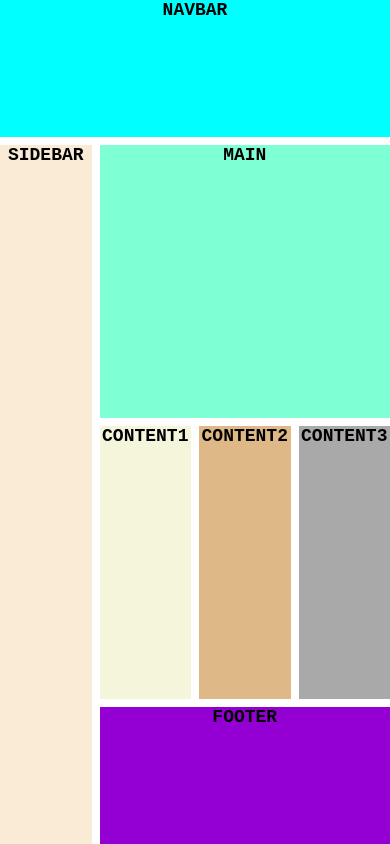
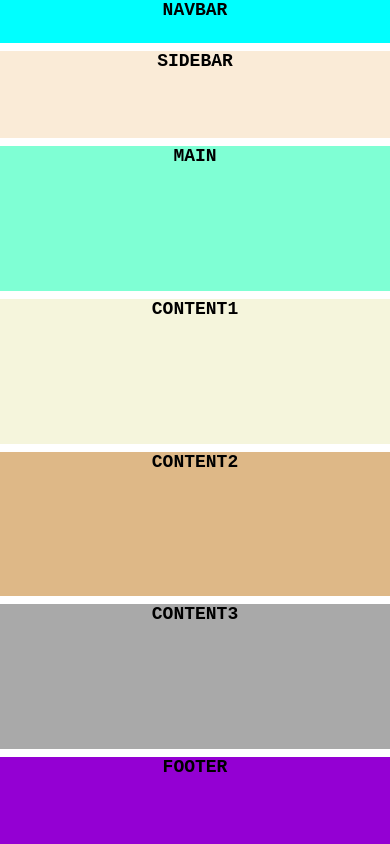
Before and after one commit to Manav031/templateusing-grid, a plain HTML site: page gridtemp/index.html in a window 390 px wide. Drawn offline with Linux system fonts and the light colour scheme.

Commit message:
Update style.css

```diff
--- a/gridtemp/style.css
+++ b/gridtemp/style.css
@@ -56,3 +56,17 @@ footer{
     grid-area: footer;
     background-color: darkviolet;
 }
+
+@media only screen and (max-width: 600px) {
+    body {
+        grid-template-columns: 1fr;
+        grid-template-areas: 'nav'
+                            'aside'
+                            'main'
+                            'content1'
+                            'content2'
+                            'content3'
+                            'footer';
+        grid-template-rows: 0.3fr 0.6fr 1fr 1fr 1fr 1fr 0.6fr;
+    }
+}
```
